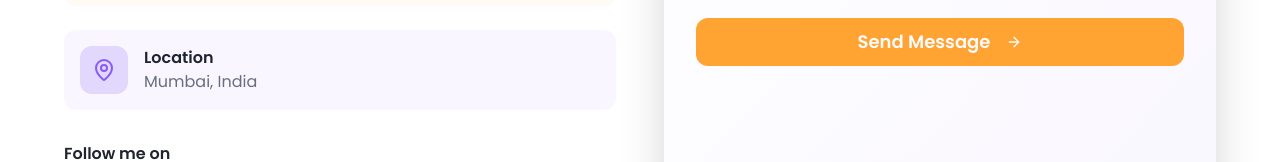
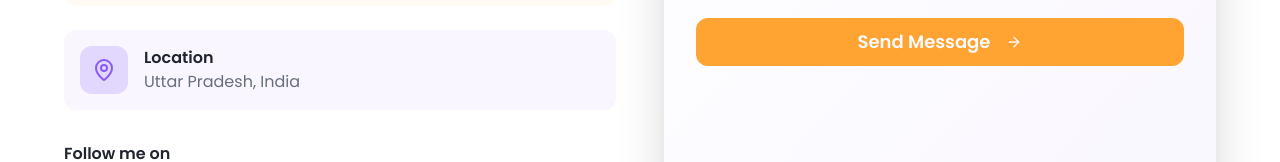
Before and after one commit to Prateek0001/prateek_dubey, a React (Vite) app: page / in a window 1280 px wide. Shown: the part 7215-7377 px from the top of the page. Built offline with nearby package versions, Linux system fonts and the light colour scheme; the HTML template or start-up script is replaced by a standard one.

Commit message:
update location in portfolio page from Mumbai to Uttar Pradesh

```diff
--- a/src/pages/Portfolio.tsx
+++ b/src/pages/Portfolio.tsx
@@ -855,7 +855,7 @@ const Portfolio = () => {
                   </div>
                   <div>
                     <div className="font-semibold">Location</div>
-                    <span className="text-muted-foreground">Mumbai, India</span>
+                    <span className="text-muted-foreground">Uttar Pradesh, India</span>
                   </div>
                 </div>
               </div>
```
